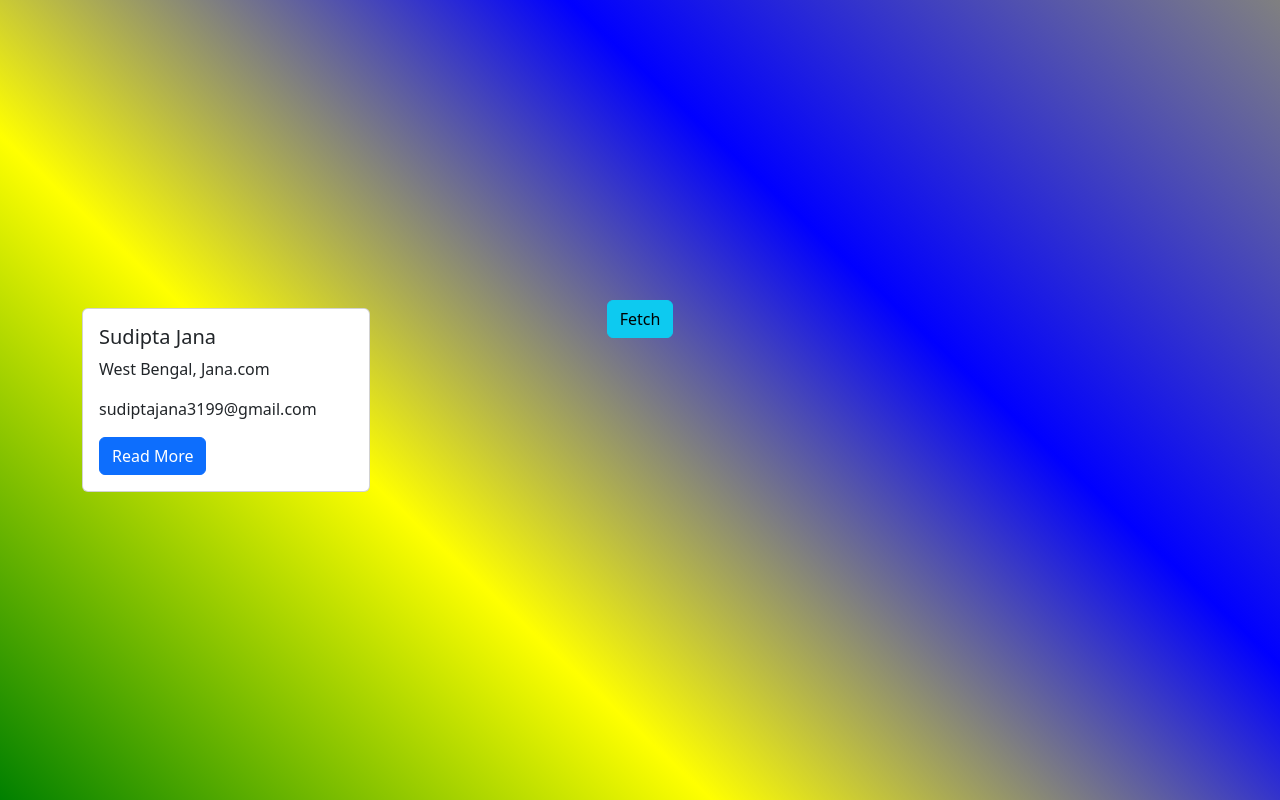
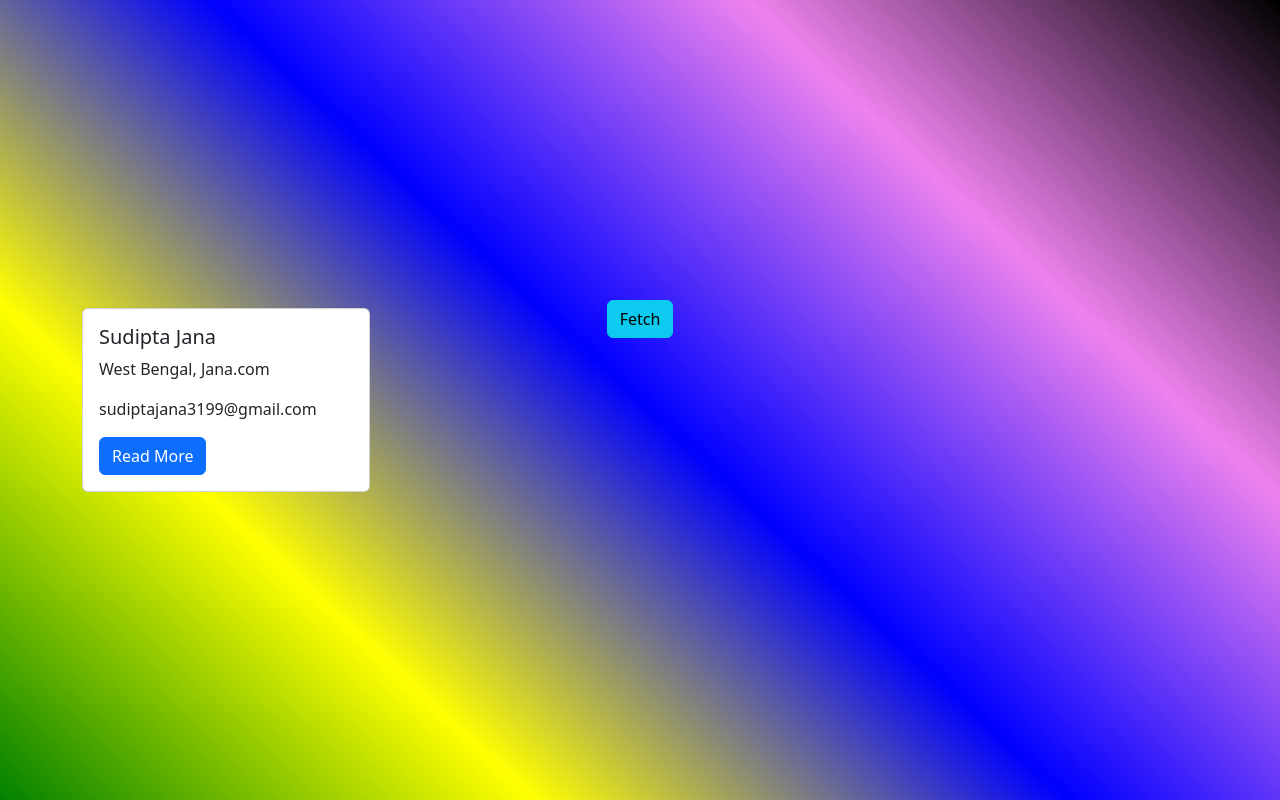
Before and after one commit to sudip31/April-Web-Fundamentals-Assignments, a plain HTML site: page July/week_2/test_1/Test.html in a window 1280 px wide. Drawn offline with nearby package versions, Linux system fonts and the light colour scheme.

Commit message:
Update Test.html

```diff
--- a/July/week_2/test_1/Test.html
+++ b/July/week_2/test_1/Test.html
@@ -9,7 +9,7 @@
             display: flex;
             justify-content: center;
             align-items: center;
-            background: linear-gradient(43deg, green , yellow , blue , gray);
+            background: linear-gradient(43deg, green , yellow , blue , violet, black);
         }
     </style>
     <!-- CSS only -->
```
